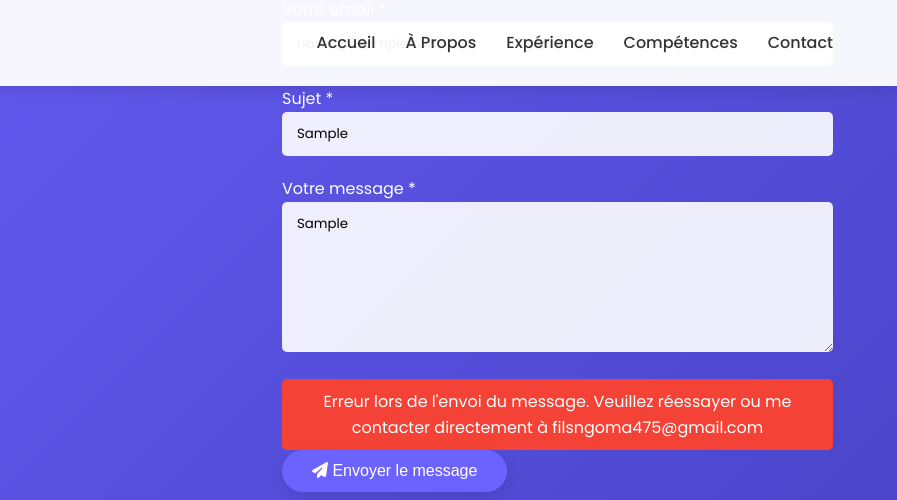
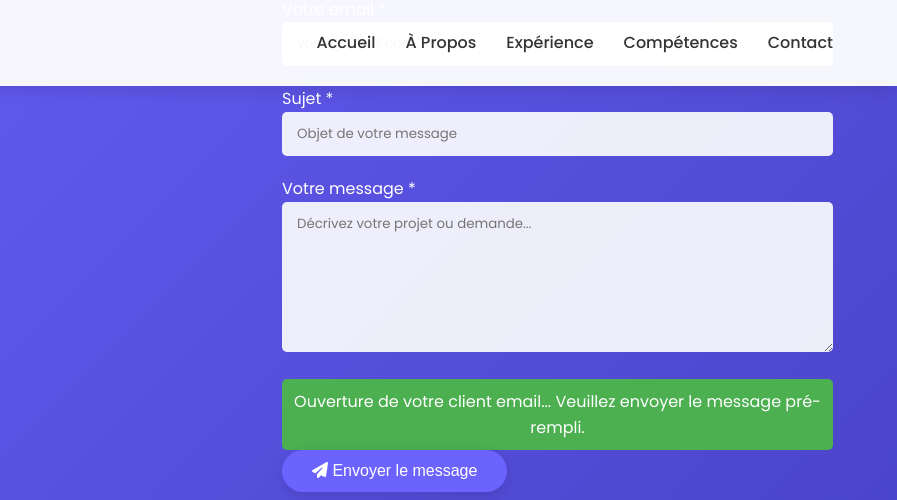
Before and after one commit to GlobalDev2025/fils-ngoma, a website: page index.html in a window 1280 px wide. Both pictures are taken after typing "Sample", "name@example.com", "Sample", "Sample" into the empty fields and a click on the button "Envoyer le message". Shown: the part 3784-4284 px from the top of the page, 383-1280 px from the left. Drawn offline with nearby package versions, Linux system fonts and the light colour scheme.

Commit message:
Fix: Ajout solution de secours mailto pour le formulaire de contact

```diff
--- a/index.html
+++ b/index.html
@@ -43,9 +43,9 @@
                     <a href="assets/documents/CV_NGOMA_Fils.pdf" class="btn btn-download" id="downloadCV" download>Télécharger CV</a>
                 </div>
             </div>
-            <div class="hero-image">
+            <!-- <div class="hero-image">
                 <img src="assets/images/developer-illustration.svg" alt="Développeur" onerror="this.style.display='none'">
-            </div>
+            </div> -->
         </div>
     </section>
 
--- a/script.js
+++ b/script.js
@@ -1,6 +1,8 @@
 // Initialisation d'EmailJS avec votre clé
 (function() {
+    console.log('Initialisation EmailJS avec la clé:', '_ZXoqWAuSvrItSXKP');
     emailjs.init("_ZXoqWAuSvrItSXKP");
+    console.log('EmailJS initialisé');
 })();
 
 // Navigation mobile
@@ -64,7 +66,68 @@ document.getElementById('downloadCV').addEventListener('click', function(e) {
     alert('Votre CV est en cours de téléchargement!');
 });
 
-// Formulaire de contact avec EmailJS
+// Fonction pour envoyer avec EmailJS
+function sendEmailWithEmailJS(formData) {
+    const submitBtn = document.getElementById('submitBtn');
+    const spinner = document.getElementById('formSpinner');
+    const messageDiv = document.getElementById('formMessage');
+
+    // Afficher le spinner et désactiver le bouton
+    submitBtn.disabled = true;
+    spinner.style.display = 'block';
+    messageDiv.style.display = 'none';
+
+    const { name, email, subject, message } = formData;
+
+    // Préparer les paramètres pour EmailJS
+    const templateParams = {
+        from_name: name,
+        from_email: email,
+        subject: subject,
+        message: message,
+        to_email: 'filsngoma475@gmail.com',
+        reply_to: email,
+        date: new Date().toLocaleString('fr-FR')
+    };
+
+    console.log('Tentative d\'envoi avec EmailJS:', templateParams);
+
+    // Envoyer l'email via EmailJS
+    return emailjs.send('service_k9kr4ed', 'template_5tmeqth', templateParams)
+        .then(function(response) {
+            console.log('SUCCESS EmailJS!', response);
+
+            // Afficher le message de succès
+            messageDiv.textContent = '✅ Message envoyé avec succès! Je vous répondrai dans les plus brefs délais.';
+            messageDiv.className = 'form-message success';
+            messageDiv.style.display = 'block';
+
+            // Réinitialiser le formulaire
+            document.getElementById('contactForm').reset();
+            return true;
+        }, function(error) {
+            console.log('FAILED EmailJS...', error);
+            return false;
+        })
+        .finally(function() {
+            // Réactiver le bouton et cacher le spinner
+            submitBtn.disabled = false;
+            spinner.style.display = 'none';
+        });
+}
+
+// Solution de secours - Redirection mailto
+function sendEmailFallback(formData) {
+    const { name, email, subject, message } = formData;
+
+    const body = `Nom: ${name}%0AEmail: ${email}%0A%0AMessage:%0A${message}`;
+    const mailtoLink = `mailto:filsngoma475@gmail.com?subject=${encodeURIComponent(subject)}&body=${body}`;
+
+    window.open(mailtoLink, '_blank');
+    return true;
+}
+
+// Modifier la fonction d'envoi pour inclure la solution de secours
 document.getElementById('contactForm').addEventListener('submit', function(e) {
     e.preventDefault();
 
@@ -73,13 +136,15 @@ document.getElementById('contactForm').addEventListener('submit', function(e) {
     const messageDiv = document.getElementById('formMessage');
 
     // Récupérer les valeurs du formulaire
-    const name = document.getElementById('name').value;
-    const email = document.getElementById('email').value;
-    const subject = document.getElementById('subject').value;
-    const message = document.getElementById('message').value;
+    const formData = {
+        name: document.getElementById('name').value,
+        email: document.getElementById('email').value,
+        subject: document.getElementById('subject').value,
+        message: document.getElementById('message').value
+    };
 
     // Validation des champs
-    if (!name || !email || !subject || !message) {
+    if (!formData.name || !formData.email || !formData.subject || !formData.message) {
         messageDiv.textContent = 'Veuillez remplir tous les champs obligatoires.';
         messageDiv.className = 'form-message error';
         messageDiv.style.display = 'block';
@@ -88,7 +153,7 @@ document.getElementById('contactForm').addEventListener('submit', function(e) {
 
     // Validation email basique
     const emailRegex = /^[^\s@]+@[^\s@]+\.[^\s@]+$/;
-    if (!emailRegex.test(email)) {
+    if (!emailRegex.test(formData.email)) {
         messageDiv.textContent = 'Veuillez entrer une adresse email valide.';
         messageDiv.className = 'form-message error';
         messageDiv.style.display = 'block';
@@ -100,54 +165,40 @@ document.getElementById('contactForm').addEventListener('submit', function(e) {
     spinner.style.display = 'block';
     messageDiv.style.display = 'none';
 
-    // Préparer les paramètres pour EmailJS
-    const templateParams = {
-        from_name: name,
-        from_email: email,
-        subject: `Portfolio: ${subject}`,
-        message: message,
-        to_email: 'filsngoma475@gmail.com',
-        date: new Date().toLocaleString('fr-FR')
-    };
+    console.log('Tentative d\'envoi du formulaire...');
 
-    console.log('Envoi du message en cours...', templateParams);
+    // Essayer d'abord EmailJS, puis solution de secours
+    sendEmailWithEmailJS(formData)
+        .then(success => {
+            if (!success) {
+                console.log('EmailJS a échoué, utilisation de la solution de secours...');
+                // Afficher un message informatif
+                messageDiv.textContent = 'Ouverture de votre client email... Veuillez envoyer le message pré-rempli.';
+                messageDiv.className = 'form-message success';
+                messageDiv.style.display = 'block';
 
-    // Envoyer l'email via EmailJS
-    emailjs.send('service_k9kr4ed', 'template_5tmeqth', templateParams)
-        .then(function(response) {
-            console.log('SUCCESS!', response.status, response.text);
+                // Utiliser la solution de secours
+                sendEmailFallback(formData);
 
-            // Afficher le message de succès
-            messageDiv.textContent = '✅ Message envoyé avec succès! Je vous répondrai dans les plus brefs délais.';
+                // Réinitialiser le formulaire après un délai
+                setTimeout(() => {
+                    document.getElementById('contactForm').reset();
+                }, 2000);
+            }
+        })
+        .catch(error => {
+            console.log('Erreur lors de l\'envoi:', error);
+            // En cas d'erreur, utiliser directement la solution de secours
+            messageDiv.textContent = 'Ouverture de votre client email... Veuillez envoyer le message pré-rempli.';
             messageDiv.className = 'form-message success';
             messageDiv.style.display = 'block';
 
-            // Réinitialiser le formulaire
-            document.getElementById('contactForm').reset();
-        }, function(error) {
-            console.log('FAILED...', error);
+            sendEmailFallback(formData);
 
-            // Message d'erreur détaillé
-            let errorMessage = 'Erreur lors de l\'envoi du message. ';
-
-            if (error.text) {
-                if (error.text.includes('User')) {
-                    errorMessage += 'Problème d\'authentification EmailJS. ';
-                } else if (error.text.includes('Template')) {
-                    errorMessage += 'Template EmailJS introuvable. ';
-                }
-            }
-
-            errorMessage += 'Veuillez réessayer ou me contacter directement à filsngoma475@gmail.com';
-
-            messageDiv.textContent = errorMessage;
-            messageDiv.className = 'form-message error';
-            messageDiv.style.display = 'block';
-        })
-        .finally(function() {
-            // Réactiver le bouton et cacher le spinner
-            submitBtn.disabled = false;
-            spinner.style.display = 'none';
+            // Réinitialiser le formulaire après un délai
+            setTimeout(() => {
+                document.getElementById('contactForm').reset();
+            }, 2000);
         });
 });
 
@@ -167,21 +218,17 @@ const observer = new IntersectionObserver((entries) => {
 }, observerOptions);
 
 // Observer les éléments à animer
-document.querySelectorAll('.timeline-item, .skill-category, .about-text, .about-image, .resource-card').forEach(el => {
+document.querySelectorAll('.timeline-item, .skill-category, .about-text, .about-image').forEach(el => {
     el.style.opacity = '0';
     observer.observe(el);
 });
 
-// Gestion des erreurs globales
-window.addEventListener('error', function(e) {
-    console.error('Erreur JavaScript:', e.error);
+// Test EmailJS au chargement
+document.addEventListener('DOMContentLoaded', function() {
+    console.log('=== TEST EmailJS ===');
+    console.log('Service ID: service_k9kr4ed');
+    console.log('Template ID: template_5tmeqth');
+    console.log('Public Key: _ZXoqWAuSvrItSXKP');
+    console.log('EmailJS object:', emailjs);
+    console.log('====================');
 });
-
-// Vérification que EmailJS est chargé
-document.addEventListener('DOMContentLoaded', function() {
-    if (typeof emailjs === 'undefined') {
-        console.error('EmailJS non chargé! Vérifiez le script dans le HTML.');
-    } else {
-        console.log('EmailJS chargé avec succès');
-    }
-});
```
